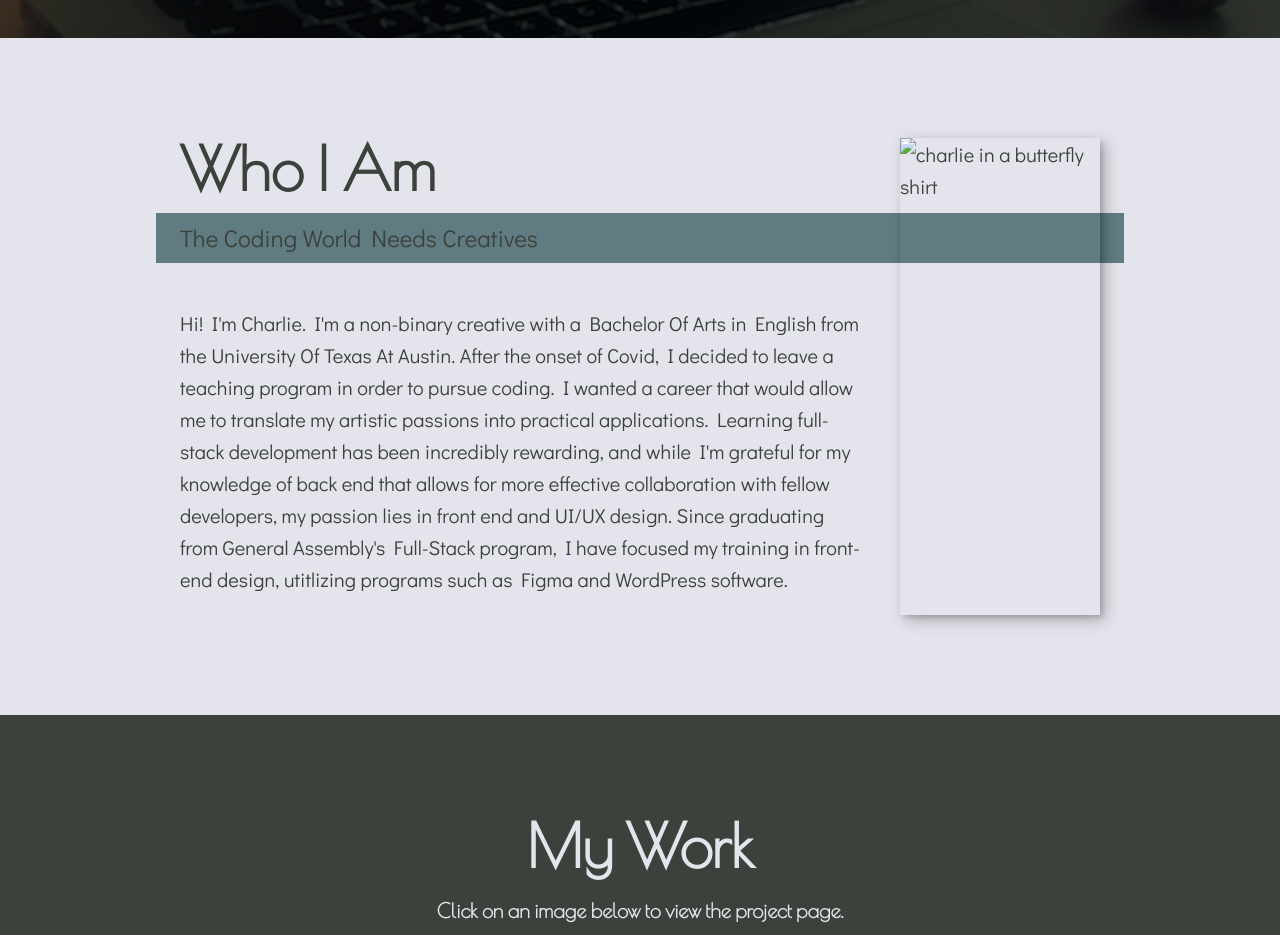
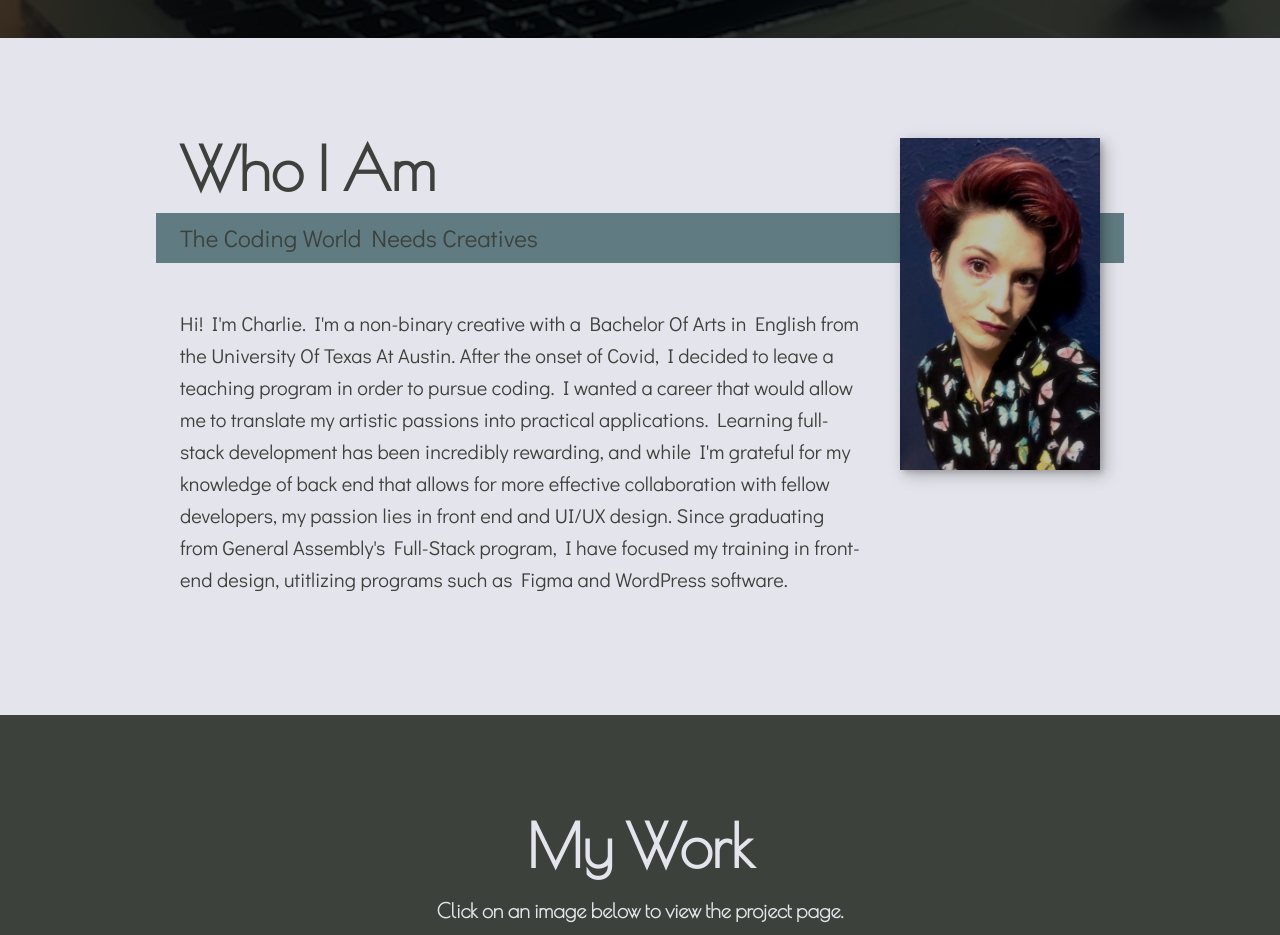
Before and after one commit to the-coding-cleric/charlie-lin-portfolio, a website: page index.html in a window 1280 px wide. Shown: the part 1280-2215 px from the top of the page. Drawn offline with nearby package versions, Linux system fonts and the light colour scheme.

Commit message:
updated link

```diff
--- a/index.html
+++ b/index.html
@@ -66,7 +66,7 @@
           <p>Hi! I'm Charlie. I'm a non-binary creative with a Bachelor Of Arts in English from the University Of Texas At Austin. After the onset of Covid, I decided to leave a teaching program in order to pursue coding. I wanted a career that would allow me to translate my artistic passions into practical applications. Learning full-stack development has been incredibly rewarding, and while I'm grateful for my knowledge of back end that allows for more effective collaboration with fellow developers, my passion lies in front end and UI/UX design. Since graduating from General Assembly's Full-Stack program, I have focused my training in front-end design, utitlizing programs such as Figma and WordPress software.
           </p>
         </div>
-        <img src="images/charlie-headshot.png" alt="charlie in a butterfly shirt" class="about-me__img">
+        <img src="images/charlie-headshot.jpg" alt="charlie in a butterfly shirt" class="about-me__img">
       </section>
           <!-- My Work -->
           <section class="my-work" id="work">
```
